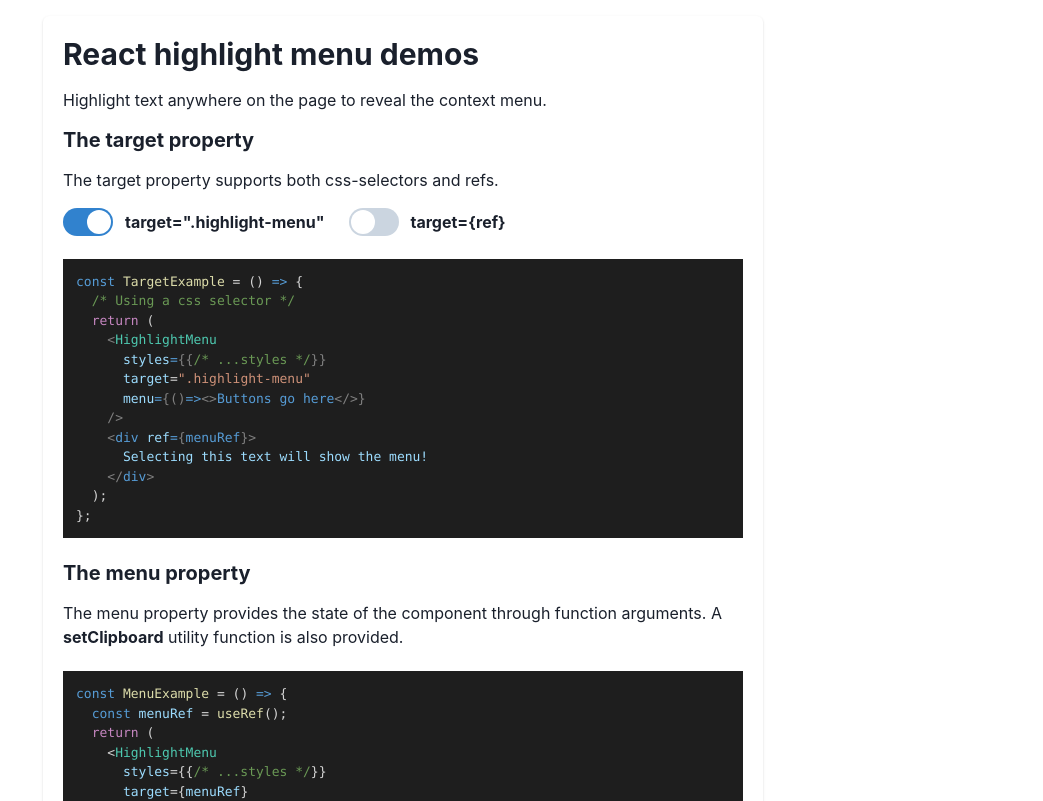
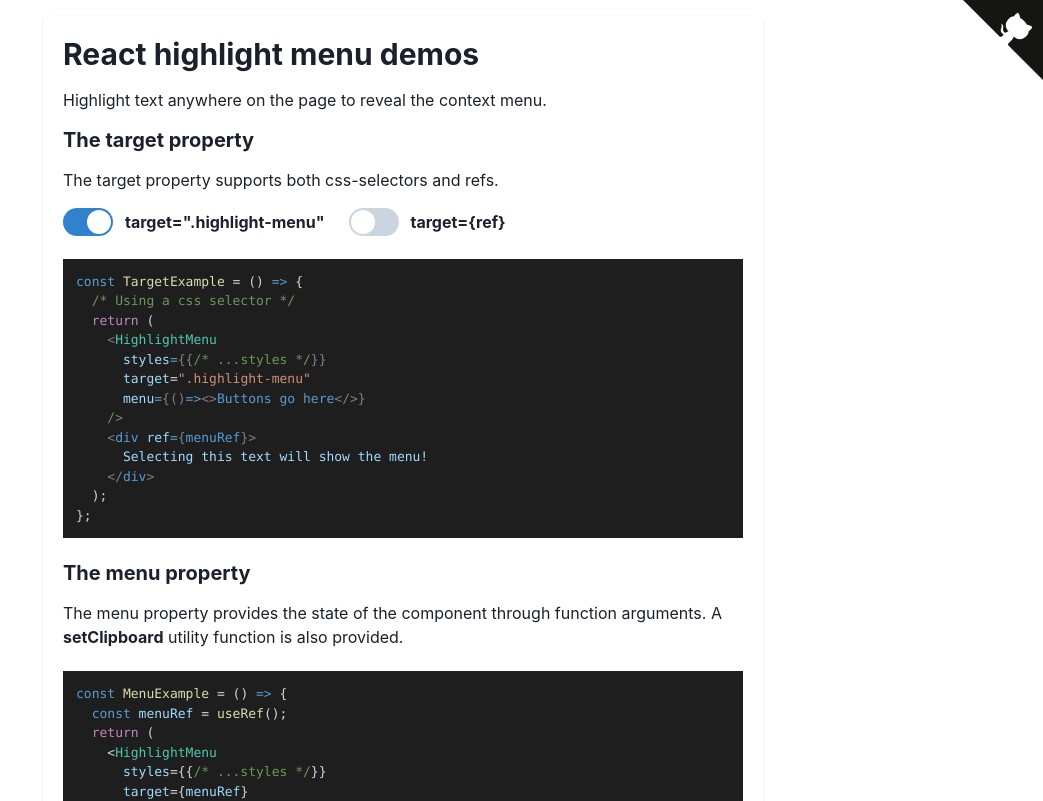
Before and after one commit to asyndesis/react-highlight-menu, a React (Vite) app: page / in a window 1280 px wide. Shown: the top 801 px of the page, without its empty margins (237-1280 px from the left). Built offline with nearby package versions, Linux system fonts and the light colour scheme.

Commit message:
github logo

```diff
--- a/src/App.tsx
+++ b/src/App.tsx
@@ -15,6 +15,7 @@
   Switch,
   Input,
   Textarea,
+  Box,
 } from "@chakra-ui/react";
 import { Prism as SyntaxHighlighter } from "react-syntax-highlighter";
 import { vscDarkPlus } from "react-syntax-highlighter/dist/esm/styles/prism";
@@ -94,6 +95,45 @@
     );
   };
 
+const GithubCorner = () => {
+  return (
+    <a
+      href="https://github.com/asyndesis/react-highlight-menu"
+      className="github-corner"
+      aria-label="View source on GitHub"
+    >
+      <svg
+        width="80"
+        height="80"
+        viewBox="0 0 250 250"
+        style={{
+          fill: "#151513",
+          color: "#fff",
+          position: "fixed",
+          top: 0,
+          border: 0,
+          right: 0,
+          zIndex: 100,
+        }}
+        aria-hidden="true"
+      >
+        <path d="M0,0 L115,115 L130,115 L142,142 L250,250 L250,0 Z"></path>
+        <path
+          d="M128.3,109.0 C113.8,99.7 119.0,89.6 119.0,89.6 C122.0,82.7 120.5,78.6 120.5,78.6 C119.2,72.0 123.4,76.3 123.4,76.3 C127.3,80.9 125.5,87.3 125.5,87.3 C122.9,97.6 130.6,101.9 134.4,103.2"
+          fill="currentColor"
+          style={{ transformOrigin: "130px 106px" }}
+          className="octo-arm"
+        ></path>
+        <path
+          d="M115.0,115.0 C114.9,115.1 118.7,116.5 119.8,115.4 L133.7,101.6 C136.9,99.2 139.9,98.4 142.2,98.6 C133.8,88.0 127.5,74.4 143.8,58.0 C148.5,53.4 154.0,51.2 159.7,51.0 C160.3,49.4 163.2,43.6 171.4,40.1 C171.4,40.1 176.1,42.5 178.8,56.2 C183.1,58.6 187.2,61.8 190.9,65.4 C194.5,69.0 197.7,73.2 200.1,77.6 C213.8,80.2 216.3,84.9 216.3,84.9 C212.7,93.1 206.9,96.0 205.4,96.6 C205.1,102.4 203.0,107.8 198.3,112.5 C181.9,128.9 168.3,122.5 157.7,114.1 C157.9,116.9 156.7,120.9 152.7,124.9 L141.0,136.5 C139.8,137.7 141.6,141.9 141.8,141.8 Z"
+          fill="currentColor"
+          className="octo-body"
+        ></path>
+      </svg>
+    </a>
+  );
+};
+
 function App() {
   const menuRef = useRef<HTMLDivElement>(null);
   const [targetClass, setTargetClass] = useState(true);
@@ -101,15 +141,16 @@
   const fullMenu = useGetMenu(styleColor);
   return (
     <ChakraProvider>
+      <GithubCorner />
       <HighlightMenu
         target={targetClass ? ".highlight-menu" : menuRef}
         styles={MENU_STYLES[styleColor]}
         menu={fullMenu}
         allowedPlacements={["top", "bottom"]}
       />
+      <Box py={4}>
         <Card
           gap={2}
-        my={4}
           mx={"auto"}
           maxWidth="720"
           ref={menuRef}
@@ -121,7 +162,9 @@
               Highlight text anywhere on the page to reveal the context menu.
             </Text>
             <Heading size="md">The target property</Heading>
-          <Text>The target property supports both css-selectors and refs.</Text>
+            <Text>
+              The target property supports both css-selectors and refs.
+            </Text>
             <FormControl display="flex" alignItems="center" gap={3}>
               <Switch
                 id="switch-target-1"
@@ -146,8 +189,8 @@
             <Heading size="md">The menu property</Heading>
             <Text>
               The menu property provides the state of the component through
-            function arguments. A <strong>setClipboard</strong> utility function
-            is also provided.
+              function arguments. A <strong>setClipboard</strong> utility
+              function is also provided.
             </Text>
             <Code name="MenuExample" showMenu={true} />
             <Heading size="md">The styles property</Heading>
@@ -192,6 +235,7 @@
             <Textarea defaultValue="Highlight my text" />
           </CardBody>
         </Card>
+      </Box>
     </ChakraProvider>
   );
 }
```
Lines whose indentation alone changed are shown as unchanged.
